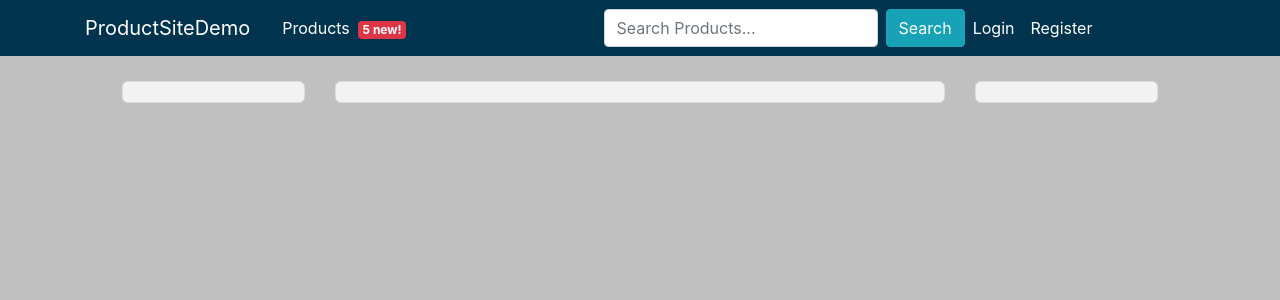
After one commit to ectrimble20/FlaskProductSiteDemo, a Flask app: template productsite/templates/layout_new.html in a window 1280 px wide. The commit adds this page. Shown: the top 300 px of the page. Run offline with Flask 2, Linux system fonts and the light colour scheme; the template is opened without the code that fills it, so the values that code supplies are empty; some libraries are stand-ins or nearby versions.

Commit message:
Implementing new layout, working on my own CSS for this.

```diff
--- /dev/null
+++ b/productsite/static/main_new.css
@@ -0,0 +1,93 @@
+body {
+  background: #c0c0c0;
+  color: #00334d;
+  margin-top: 5rem;
+}
+
+h1, h2, h3, h4, h5, h6 {
+  color: #00334d;
+}
+
+.bg-steel {
+  background-color: #00334d;
+}
+
+.navct .navbar-nav .nav-link {
+  color: #ffffff;
+}
+
+.navct .navbar-nav .nav-link:hover {
+  color: #D3D3D3;
+}
+
+.navct .navbar-nav .nav-link.active {
+  font-weight: 500;
+}
+
+.bci {
+	color: #ffffff;
+}
+
+.bci a {
+	color: #ffffff;
+}
+
+.bci a:hover  {
+	color: #D3D3D3;
+}
+
+
+.content-section {
+  background: #f3f3f3;
+  padding: 10px 20px;
+  border: 1px solid #dddddd;
+  border-radius: 6px;
+  margin-bottom: 20px;
+}
+
+.article-title {
+  color: #444444;
+}
+
+a.article-title:hover {
+  color: #428bca;
+  text-decoration: none;
+}
+
+.article-content {
+  white-space: pre-line;
+}
+
+.article-img {
+  height: 65px;
+  width: 65px;
+  margin-right: 16px;
+}
+
+.article-metadata {
+  padding-bottom: 1px;
+  margin-bottom: 4px;
+  border-bottom: 1px solid #e3e3e3
+}
+
+.article-metadata a:hover {
+  color: #333;
+  text-decoration: none;
+}
+
+.article-svg {
+  width: 25px;
+  height: 25px;
+  vertical-align: middle;
+}
+
+.account-img {
+  height: 125px;
+  width: 125px;
+  margin-right: 20px;
+  margin-bottom: 16px;
+}
+
+.account-heading {
+  font-size: 2.5rem;
+}
--- a/productsite/templates/index.html
+++ b/productsite/templates/index.html
@@ -1,4 +1,4 @@
-{% extends "layout.html" %}
+{% extends "layout_new.html" %}
 {% block content %}
     <h1>Welcome to my Product Site Demo</h1>
     <h3>It's still pretty heavy under construction, but thanks for checking it out!</h3>
--- /dev/null
+++ b/productsite/templates/layout_new.html
@@ -0,0 +1,78 @@
+<!DOCTYPE html>
+<html lang="en">
+<head>
+    <meta charset="utf-8">
+    <meta name="viewport" content="width=device-width, initial-scale=1, shrink-to-fit=no">
+    <link rel="stylesheet" href="https://maxcdn.bootstrapcdn.com/bootstrap/4.0.0/css/bootstrap.min.css" integrity="sha384-Gn5384xqQ1aoWXA+058RXPxPg6fy4IWvTNh0E263XmFcJlSAwiGgFAW/dAiS6JXm" crossorigin="anonymous">
+    <link rel="stylesheet" type="text/css" href="{{ url_for('static', filename='main_new.css') }}">
+    <title>Flask Product Site Demo  - Index </title>
+</head>
+<body>
+	<nav class="navbar navbar-expand-md navbar-dark bg-steel fixed-top">
+		<div class="container navct">
+			<a class="navbar-brand mr-4" href="/">ProductSiteDemo</a>
+			<button class="navbar-toggler" type="button" data-toggle="collapse" data-target="#navbarToggle" aria-controls="navbarToggle" aria-expanded="false" aria-label="Toggle navigation">
+				<span class="navbar-toggler-icon"></span>
+			</button>
+			<div class="collapse navbar-collapse" id="navbarToggle">
+				<div class="navbar-nav mr-auto">
+					<a class="nav-item nav-link" href="/product">Products<span class="badge badge-danger ml-2">5 new!</span></a>
+				</div>
+				<div class="navbar-nav m-auto">
+					<form class="form-inline" action="/product/search">
+					<input class="form-control mr-md-2" type="text" placeholder="Search Products...">
+					<button class="btn btn-info" type="submit">Search</button>
+					<!-- Navbar Right Side -->
+					<div class="navbar-nav">
+						<a class="nav-item nav-link" href="/user/login">Login</a>
+						<a class="nav-item nav-link" href="/user/register">Register</a>
+					</div>
+				</div>
+			</div>
+		</div>
+	</nav>
+	<div class="container-fluid">
+		<div class="row">
+			<div class="col-md-3">
+
+			</div>
+			<div class="col-md-6">
+                {% with messages = get_flashed_messages(with_categories=true) %}
+                    {% if messages %}
+                        {% for category, message in messages %}
+                            <div class="alert alert-{{ category }} alert-dismissible fade show" role="alert">
+                            {{ message }}
+                                <button type="button" class="close" data-dismiss="alert" aria-label="Close">
+                                    <span aria-hidden="true">&times;</span>
+                                </button>
+                            </div>
+                        {% endfor %}
+                    {% endif %}
+                {% endwith %}
+			</div>
+			<div class="col-md-3"></div>
+		</div>
+		<div class="row">
+			<div class="col-md-1"></div>
+			<div class="col-md-2">
+				<div class="content-section">{% block content_left %}{% endblock content_left %}</div>
+			</div>
+			<div class="col-md-6">
+				<div class="content-section">
+                    {% block breadcrumb %}{% endblock breadcrumb %}
+                    {% block top_pagination %}{% endblock top_pagination %}
+                    {% block content_main %}{% endblock content_main %}
+                    {% block bottom_pagination %}{% endblock bottom_pagination %}
+				</div>
+			</div>
+			<div class="col-md-2">
+				<div class="content-section">{% block content_right %}{% endblock content_right %}</div>
+			</div>
+			<div class="col-md-1"></div>
+		</div>
+    </div>
+    <script src="https://code.jquery.com/jquery-3.2.1.slim.min.js" integrity="sha384-KJ3o2DKtIkvYIK3UENzmM7KCkRr/rE9/Qpg6aAZGJwFDMVNA/GpGFF93hXpG5KkN" crossorigin="anonymous"></script>
+    <script src="https://cdnjs.cloudflare.com/ajax/libs/popper.js/1.12.9/umd/popper.min.js" integrity="sha384-ApNbgh9B+Y1QKtv3Rn7W3mgPxhU9K/ScQsAP7hUibX39j7fakFPskvXusvfa0b4Q" crossorigin="anonymous"></script>
+    <script src="https://maxcdn.bootstrapcdn.com/bootstrap/4.0.0/js/bootstrap.min.js" integrity="sha384-JZR6Spejh4U02d8jOt6vLEHfe/JQGiRRSQQxSfFWpi1MquVdAyjUar5+76PVCmYl" crossorigin="anonymous"></script>
+</body>
+</html>
```
